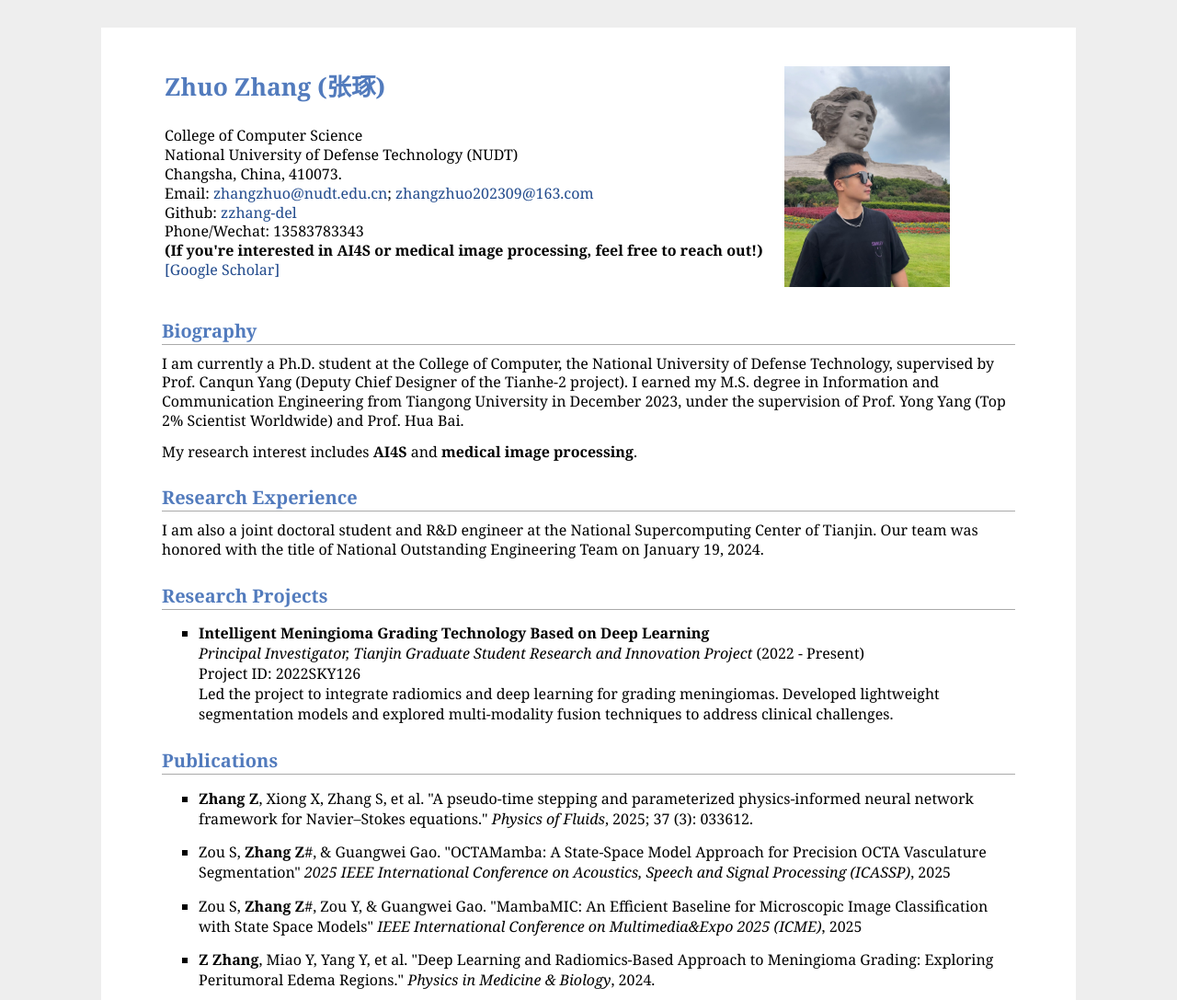
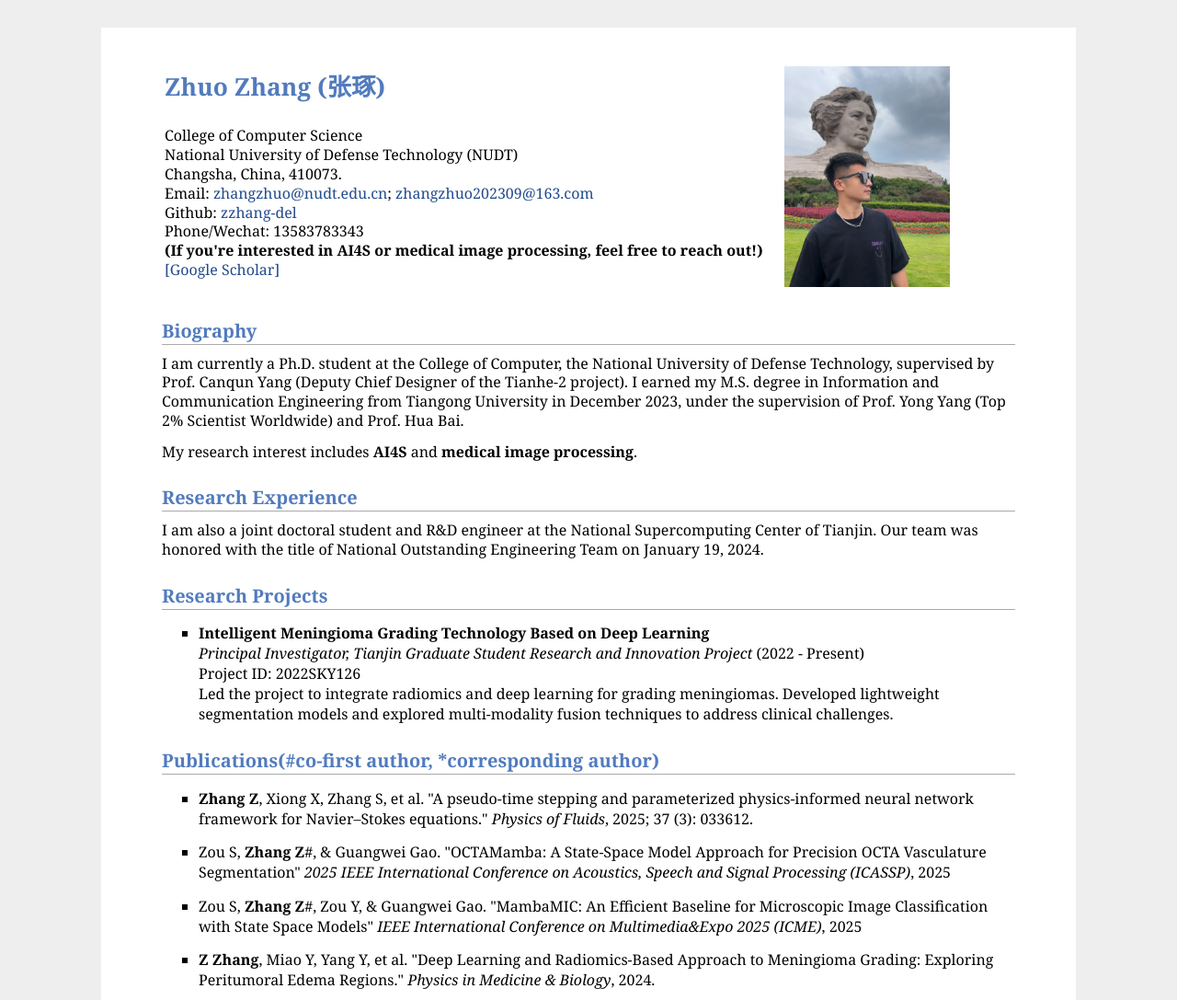
Before and after one commit to zzhang-del/zzhang-del.github.io, a plain HTML site: page index.html in a window 1280 px wide. Shown: the top 1087 px of the page at 92% size. Drawn offline with Linux system fonts and the light colour scheme.

Commit message:
Update index.html

```diff
--- a/index.html
+++ b/index.html
@@ -46,7 +46,7 @@
     </li>
 </ul>
 
-<h2>Publications</h2>
+<h2>Publications(#co-first author, *corresponding author)</h2>
 <ul>
     <li><strong>Zhang Z</strong>, Xiong X, Zhang S, et al. "A pseudo-time stepping and parameterized physics-informed neural network framework for Navier–Stokes equations." <em>Physics of Fluids</em>, 2025; 37 (3): 033612.</li>
     <li>Zou S, <strong>Zhang Z</strong>#, & Guangwei Gao. "OCTAMamba: A State-Space Model Approach for Precision OCTA Vasculature Segmentation" <em>2025 IEEE International Conference on Acoustics, Speech and Signal Processing (ICASSP)</em>, 2025</li>
```
